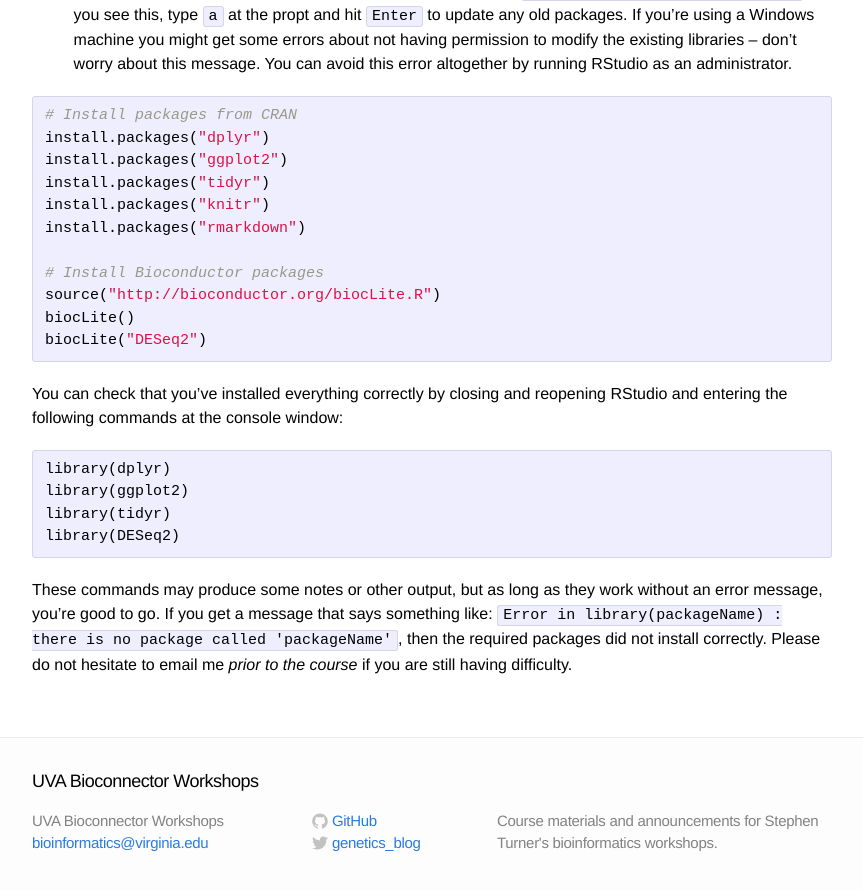
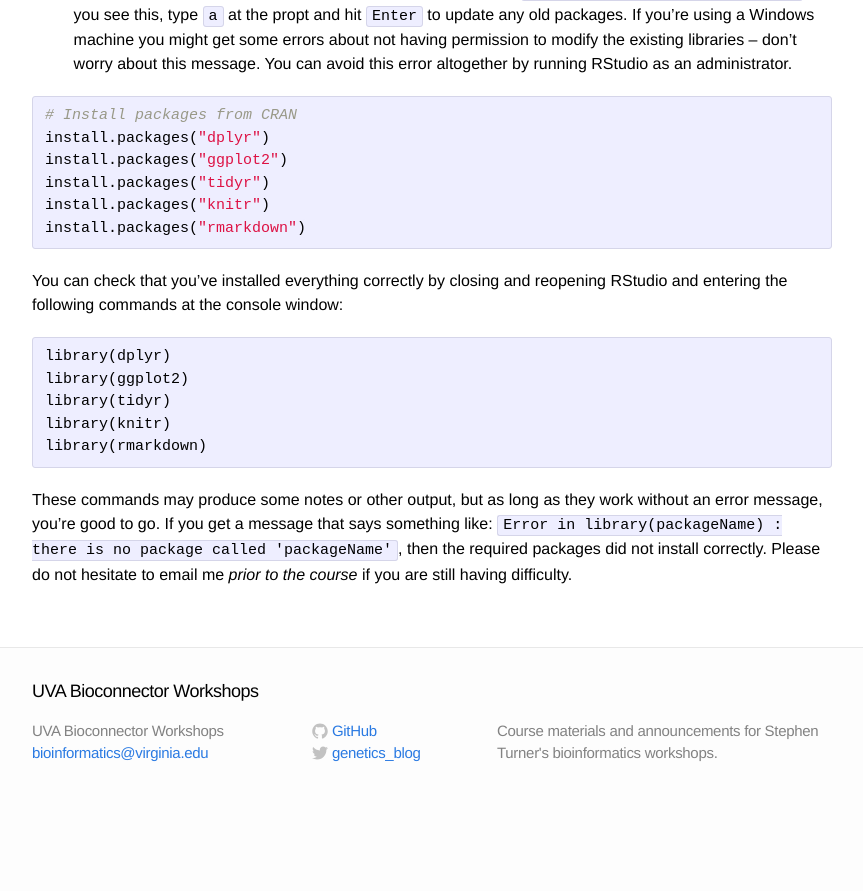
Before and after one commit to bioconnector/workshops2015, a Jekyll site: the page built from ws-r-advanced-manipulation.md, in a window 1280 px wide and 900 px high, scrolled down 1423 px. Shown: the top 891 px of the window, without its empty margins (208-1071 px from the left). Built offline with Jekyll 4.4.1, drawn with Linux system fonts in a browser that asks for light colours; Markdown is read by kramdown in place of the engine named in the settings; after the commit the page ends 2233 px from its top, so only the background shows below that.

Commit message:
break up r setup
break up r setup instructions into three separate files (regular r,
reproducible research, and bioconductor)

````diff
--- a/_includes/setup-r.md
+++ b/_includes/setup-r.md
@@ -12,11 +12,6 @@ install.packages("ggplot2")
 install.packages("tidyr")
 install.packages("knitr")
 install.packages("rmarkdown")
-
-# Install Bioconductor packages
-source("http://bioconductor.org/biocLite.R")
-biocLite()
-biocLite("DESeq2")
 ```
 
 You can check that you've installed everything correctly by closing and reopening RStudio and entering the following commands at the console window:
@@ -25,7 +20,8 @@ You can check that you've installed everything correctly by closing and reopenin
 library(dplyr)
 library(ggplot2)
 library(tidyr)
-library(DESeq2)
+library(knitr)
+library(rmarkdown)
 ```
 
 These commands may produce some notes or other output, but as long as they work without an error message, you're good to go. If you get a message that says something like: `Error in library(packageName) : there is no package called 'packageName'`, then the required packages did not install correctly. Please do not hesitate to email me _prior to the course_ if you are still having difficulty.
````
Also changed, not shown: _includes/setup-r-bioconductor.md (added, +15 -0 lines), _includes/setup-repres.md (added, +9 -0 lines).
